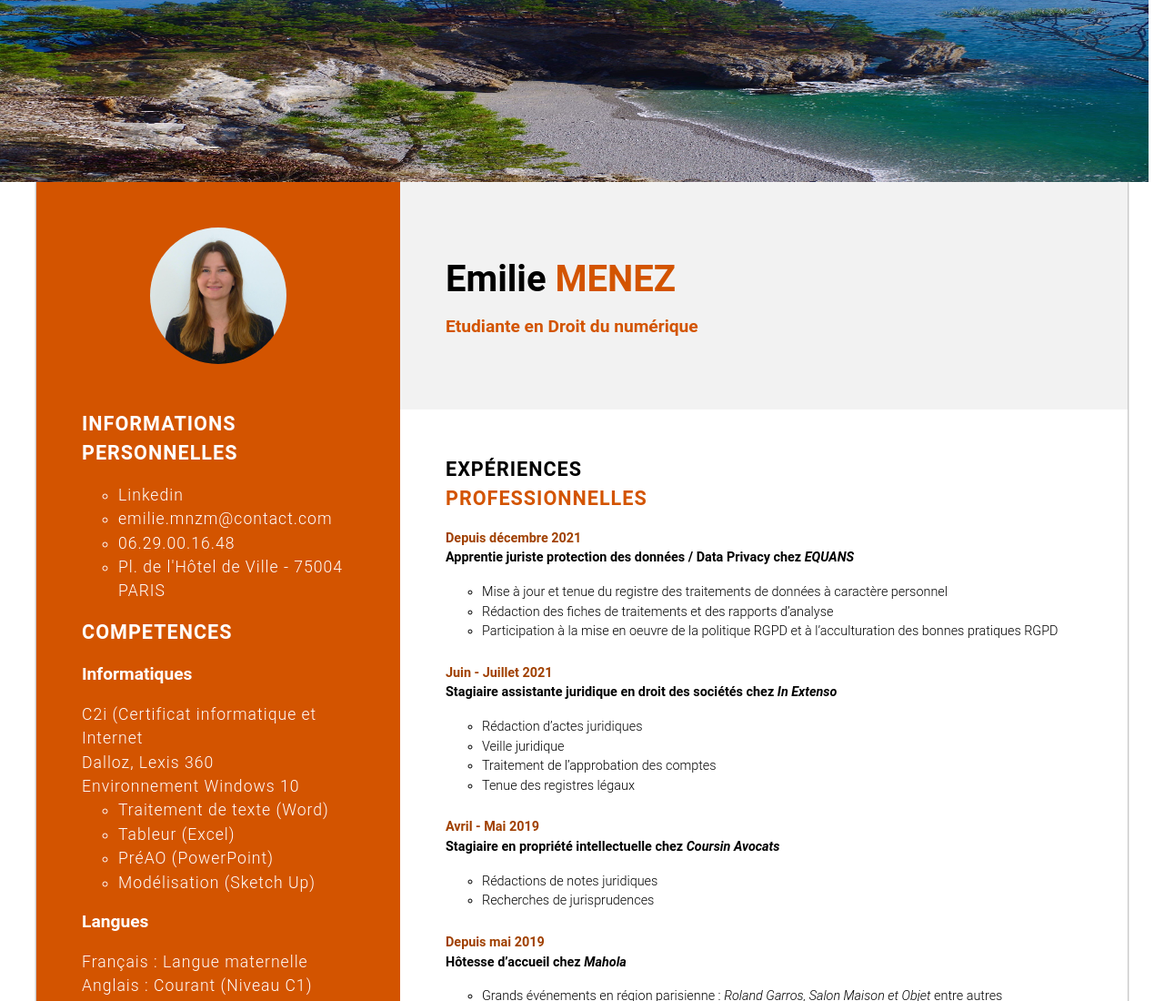
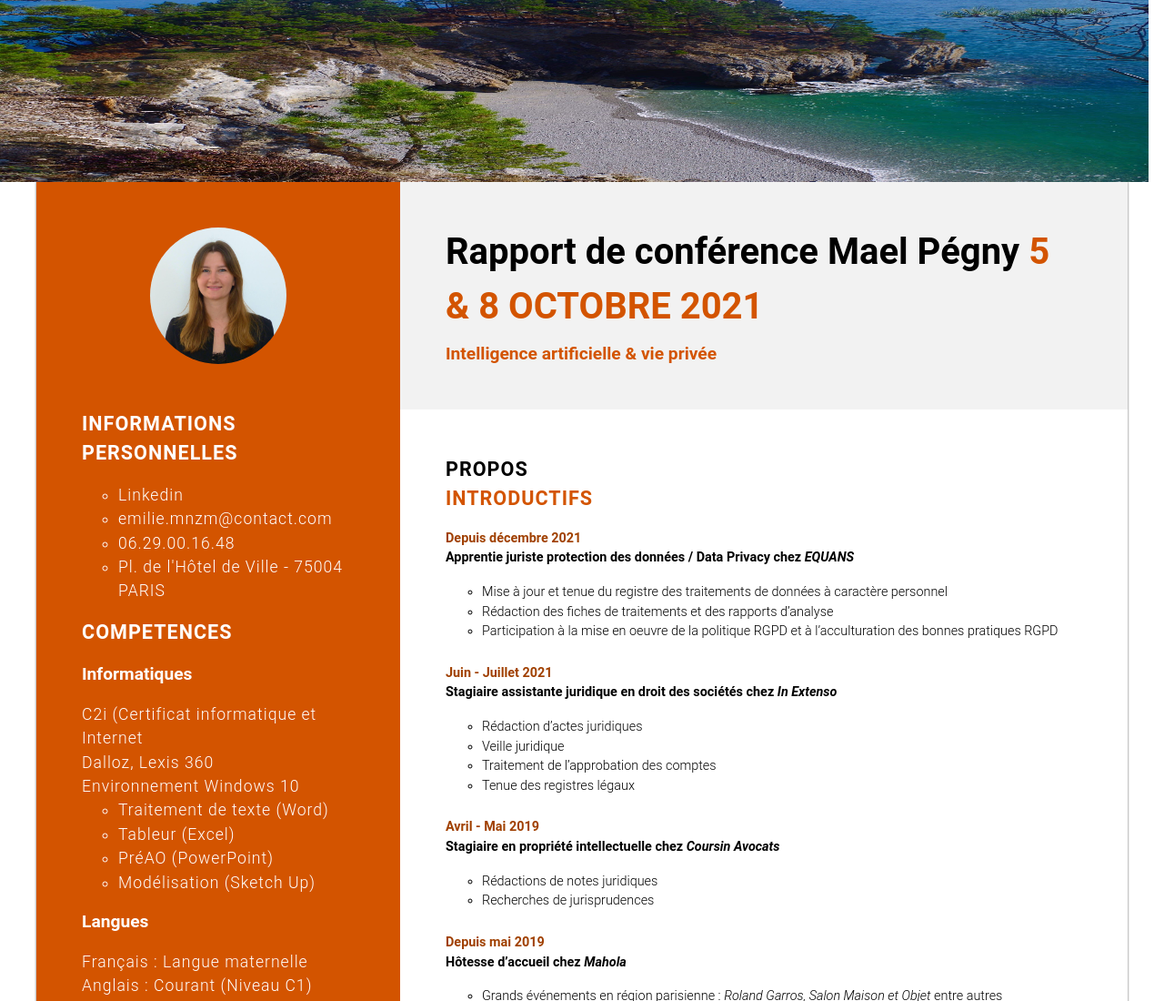
Before and after one commit to Emenez29/emenez29.github.io, a plain HTML site: page controle-PW-MENEZ-2022/index.html in a window 1280 px wide. Shown: the top 1100 px of the page at 91% size. Drawn offline with Linux system fonts and the light colour scheme; files whose address does not match are found by name.

Commit message:
Update index.html

```diff
--- a/controle-PW-MENEZ-2022/index.html
+++ b/controle-PW-MENEZ-2022/index.html
@@ -1,5 +1,5 @@
 <head>
-    <title>Rapport de conférence Mael Pégny - 5 et 8 octobre 2021</title>
+    <title>Rapport de conférence</title>
     <meta charset="utf-8">
     <meta name="viewport"
             content="width=device-width, initial-scale=1, user-scalable=no">
@@ -76,14 +76,14 @@
         </div>
         <div class="right-column">
           <div class="header">
-            <h1>Emilie <span class="text-orange text-uppercase">Menez</span></h1>
+            <h1>Rapport de conférence Mael Pégny <span class="text-orange text-uppercase">5 & 8 octobre 2021</span></h1>
             <ul class="infos">
-              <h3><span class="text-orange">Etudiante en Droit du numérique</li></span</h3>
+              <h3><span class="text-orange">Intelligence artificielle & vie privée</li></span</h3>
             </ul>
           </div>
           <div class="content">
             <div class="section">
-              <h2>Expériences <br><span class="text-orange">professionnelles</span></h2>
+              <h2>Propos<br><span class="text-orange">introductifs</span></h2>
               <p>
                 <strong><span class="text-o">Depuis décembre 2021</strong></span>
                 <br>
```
